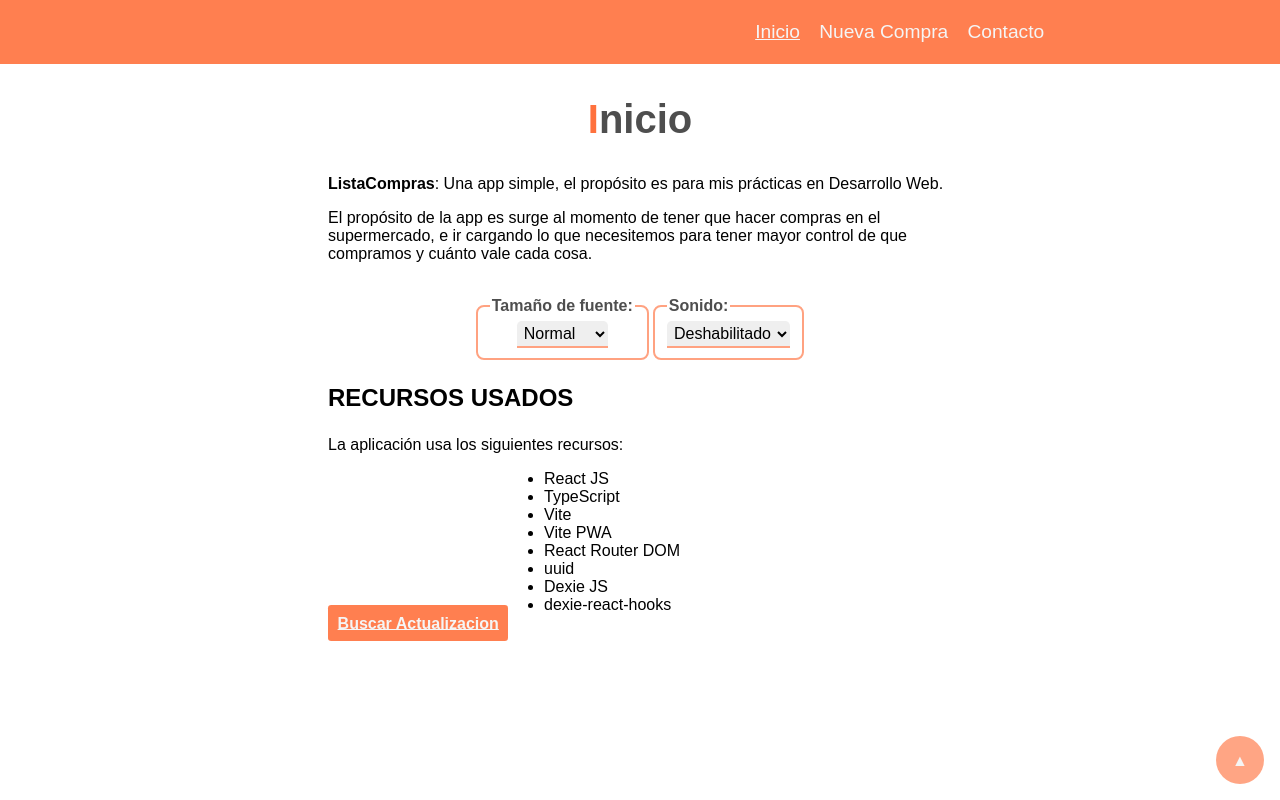
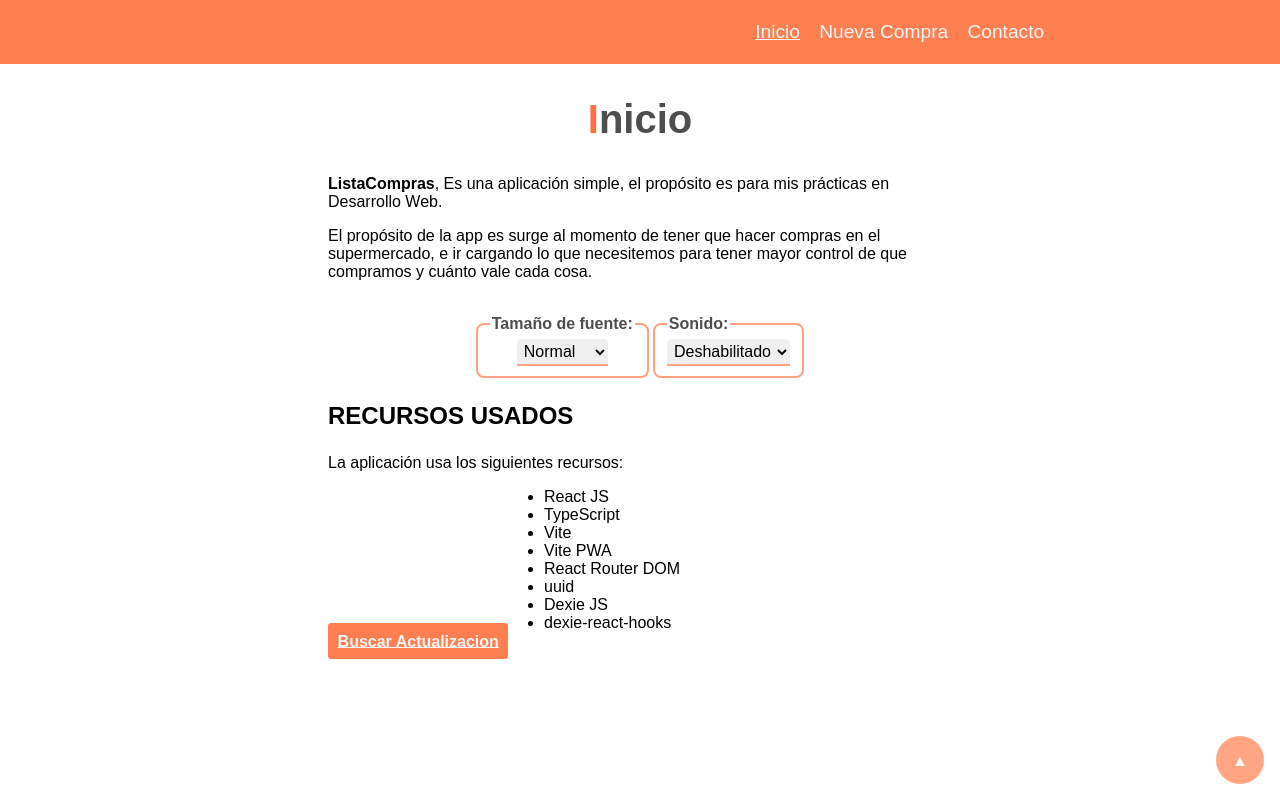
Before and after one commit to Cristian021195/compras, a React (Vite) app: page /inicio in a window 1280 px wide. Built offline with nearby package versions, Linux system fonts and the light colour scheme.

Commit message:
cambios sw

```diff
--- a/src/Pages/Inicio.tsx
+++ b/src/Pages/Inicio.tsx
@@ -20,7 +20,7 @@ export const Inicio = ({runner, setRunner, font,setFont}:IRouter) => {
     <section style={{textAlign:'center'}} className='pop-up' id='detector'>
         <h1>Inicio</h1>
         <div style={{textAlign:'start', margin:'2em auto'}} className='col-6'>
-          <p><b>ListaCompras</b>: Una app simple, el propósito es para mis prácticas en Desarrollo Web.</p>
+          <p><b>ListaCompras</b>, Es una aplicación simple, el propósito es para mis prácticas en Desarrollo Web.</p>
           <p>El propósito de la app es surge al momento de tener que hacer compras en el supermercado, e ir cargando lo que necesitemos para tener mayor control de que compramos y cuánto vale cada cosa.</p>
           <br />
           <article className='d-flex justify-content-center'>
--- a/vite.config.ts
+++ b/vite.config.ts
@@ -10,5 +10,9 @@ import { VitePWA } from 'vite-plugin-pwa'
 export default defineConfig({
   plugins: [react(), VitePWA({
     //registerType: 'autoUpdate'
+    workbox: {
+      cleanupOutdatedCaches: true,
+      skipWaiting: true,
+    }
   })]
 })
```
